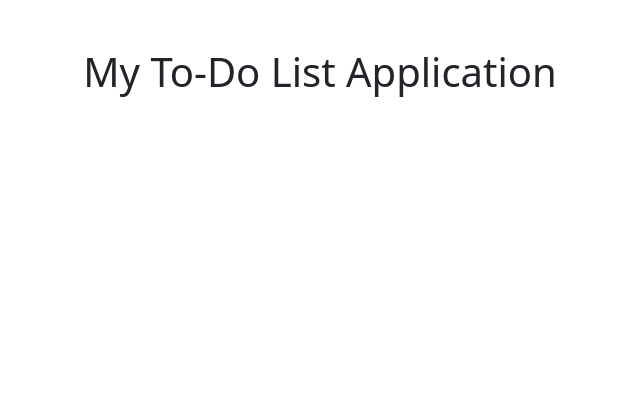
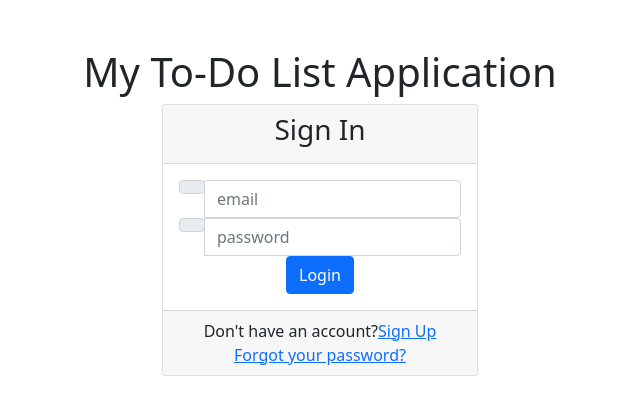
Before and after one commit to Subodh0/to-do-list-using-react, a React (Create React App) app: page /auth in a window 1280 px wide. Shown: the top 414 px of the page, without its empty margins (320-960 px from the left). Built offline with nearby package versions, Linux system fonts and the light colour scheme.

Commit message:
axios and login

```diff
--- a/package.json
+++ b/package.json
@@ -6,6 +6,7 @@
     "@testing-library/jest-dom": "^5.16.2",
     "@testing-library/react": "^12.1.2",
     "@testing-library/user-event": "^13.5.0",
+    "axios": "^0.25.0",
     "bootstrap": "^5.1.3",
     "react": "^17.0.2",
     "react-dom": "^17.0.2",
--- a/src/App.js
+++ b/src/App.js
@@ -3,6 +3,7 @@ import Header from './components/header'
 import Dashboard from './components/dashboard';
 import { BrowserRouter as Router, Route, Routes } from 'react-router-dom';
 import Description from './components/description';
+import Auth from './components/auth';
 
 export default function App() {
   return (
@@ -10,6 +11,7 @@ export default function App() {
       <Header />
       <Router>
         <Routes>
+          <Route exact path = '/auth' element = {<Auth />}></Route>
           <Route exact path = '/home' element = {<Dashboard />}></Route>
           <Route exact path = '/item/:currentItemInView' element = {<Description />}></Route>
         </Routes>
--- /dev/null
+++ b/src/components/auth.js
@@ -0,0 +1,84 @@
+import axios from "axios"
+import { useState } from "react"
+
+
+export default function Auth() {
+    const [email, setEmail] = useState("");
+    const [password, setPassword] = useState("");
+
+    const loginUser = () => {
+        axios.post('https://api-nodejs-todolist.herokuapp.com/user/login', {
+            email: email,
+            password: password
+        }).then((res) => {
+            console.log("API called")
+        }).catch((err) => {
+            console.log(err)
+        })
+    }
+
+    console.log(email)
+    console.log(password)
+    return (
+        <section>
+            <div className="container">
+                <div className="d-flex justify-content-center h-100">
+                    <div className="card">
+                        <div className="card-header">
+                            <h3>Sign In</h3>
+                            <div className="d-flex justify-content-end social_icon">
+                                <span><i className="fab fa-facebook-square"></i></span>
+                                <span><i className="fab fa-google-plus-square"></i></span>
+                                <span><i className="fab fa-twitter-square"></i></span>
+                            </div>
+                        </div>
+                        <div className="card-body">
+                            <form>
+                                <div className="input-group form-group">
+                                    <div className="input-group-prepend">
+                                        <span className="input-group-text"><i className="fas fa-user"></i></span>
+                                    </div>
+                                    <input
+                                        type="text"
+                                        value = {email}
+                                        className="form-control"
+                                        placeholder="email"
+                                        onChange = {(e) => {setEmail(e.target.value)}}
+                                    />
+                                </div>
+                                <div className="input-group form-group">
+                                    <div className="input-group-prepend">
+                                        <span className="input-group-text"><i className="fas fa-key"></i></span>
+                                    </div>
+                                    <input
+                                        type="password"
+                                        value = {password}
+                                        className="form-control"
+                                        placeholder="password"
+                                        onChange = {(e) => {setPassword(e.target.value)}}
+                                    />
+                                </div>
+                                <div className="form-group">
+                                    <button
+                                        className="btn btn-primary float-right login_btn"
+                                        onClick={() => {loginUser()}}
+                                    >
+                                        Login
+                                    </button>
+                                </div>
+                            </form>
+                        </div>
+                        <div className="card-footer">
+                            <div className="d-flex justify-content-center links">
+                                Don't have an account?<a href="#">Sign Up</a>
+                            </div>
+                            <div className="d-flex justify-content-center">
+                                <a href="#">Forgot your password?</a>
+                            </div>
+                        </div>
+                    </div>
+                </div>
+            </div>
+        </section>
+    )
+}
```
Also changed, not shown: 1 other file (tests, documents, lock files or other folders).
